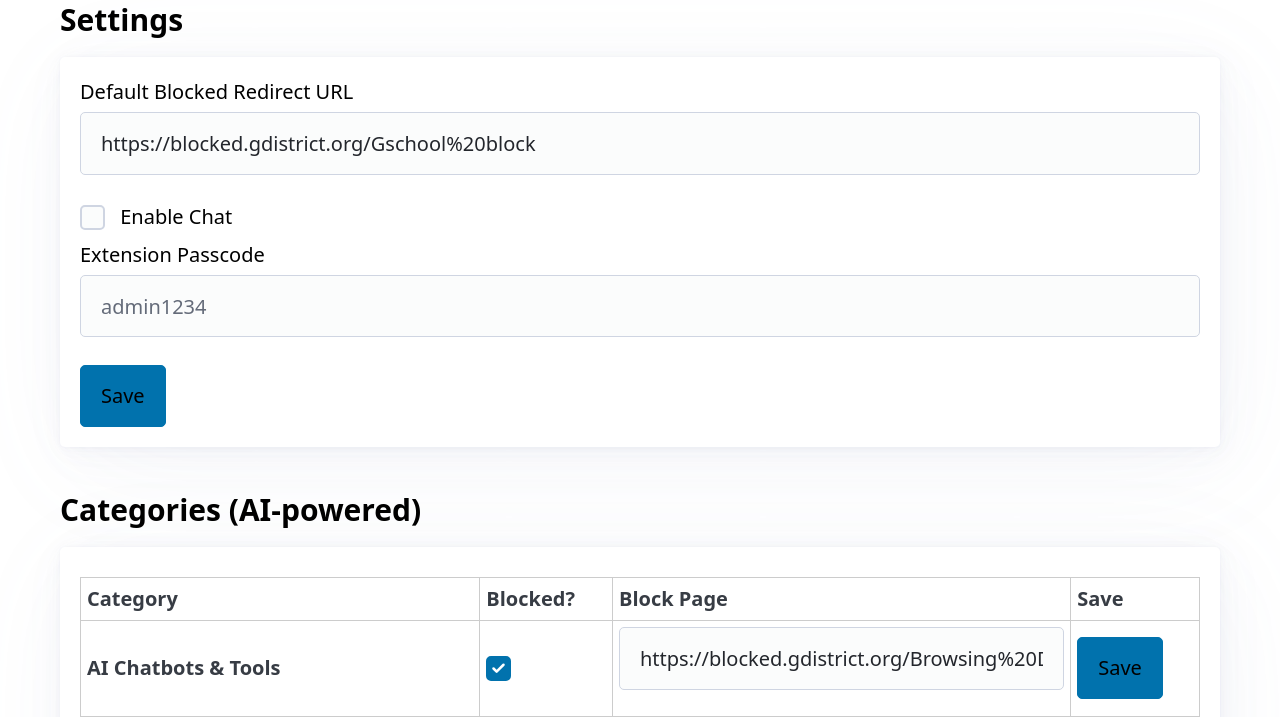
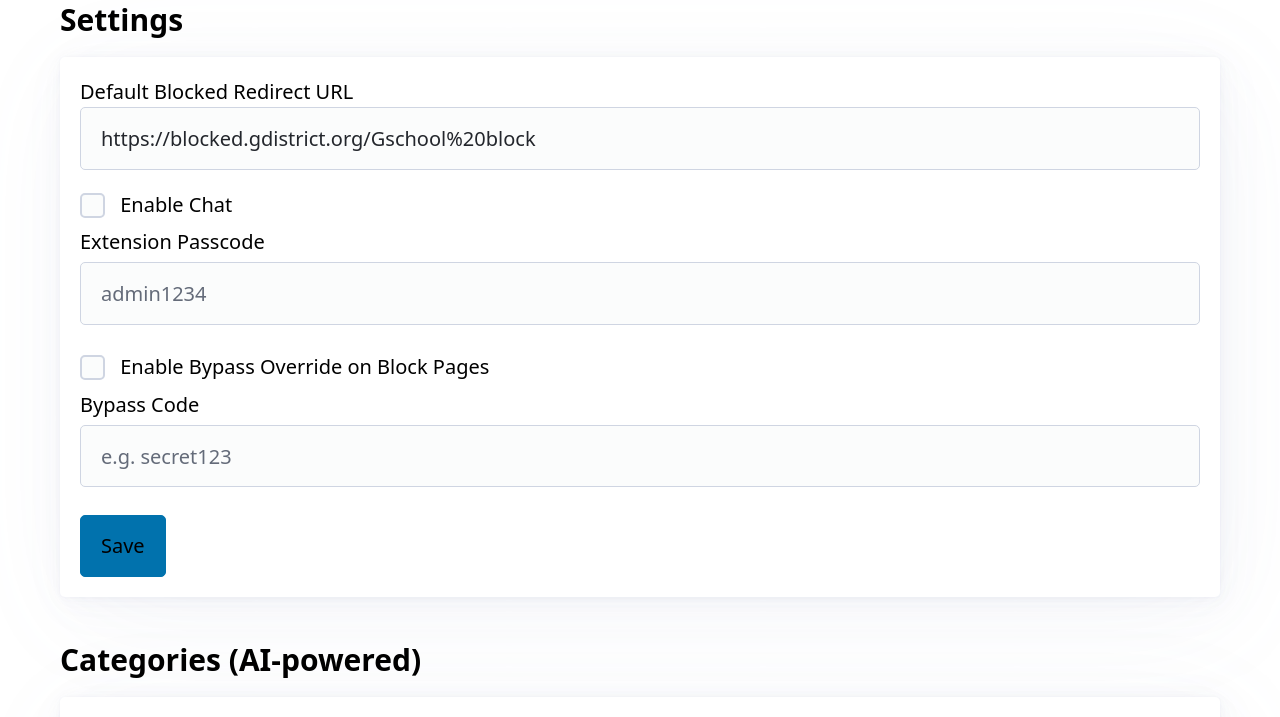
Before and after one commit to G-districts/still-cannot-win, a Flask app: template templates/admin.html in a window 1280 px wide. Shown: the part 88-805 px from the top of the page. Run offline with Flask 3, Linux system fonts and the light colour scheme; the template is opened without the code that fills it, so the values that code supplies are empty; data comes from the database, SQL or seed files in the repository; some libraries are stand-ins or nearby versions.

Commit message:
Update admin.html

```diff
--- a/templates/admin.html
+++ b/templates/admin.html
@@ -20,8 +20,7 @@
 </nav>
 
 <h3>Settings</h3>
-<article>
-  <label>Default Blocked Redirect URL
+<article  <label>Default Blocked Redirect URL
     <input id="blocked" type="url" value="{{ data.settings.blocked_redirect|default('https://blocked.gdistrict.org/Gschool%20block') }}">
   </label>
   <label>
@@ -30,6 +29,13 @@
   </label>
   <label>Extension Passcode
     <input id="passcode" type="password" placeholder="admin1234">
+  </label>
+  <label>
+    <input id="bypassEnabled" type="checkbox" {{ 'checked' if data.settings.bypass_enabled|default(False) else '' }}>
+    Enable Bypass Override on Block Pages
+  </label>
+  <label>Bypass Code
+    <input id="bypassCode" type="password" value="{{ data.settings.bypass_code|default('') }}" placeholder="e.g. secret123">
   </label>
   <button id="save">Save</button>
   <small id="msg" style="margin-left:8px"></small>
@@ -234,7 +240,9 @@ document.getElementById('save').onclick = async()=>{
   const body = {
     blocked_redirect: document.getElementById('blocked').value,
     chat_enabled: document.getElementById('chat').checked,
-    passcode: document.getElementById('passcode').value
+    passcode: document.getElementById('passcode').value,
+    bypass_enabled: document.getElementById('bypassEnabled').checked,
+    bypass_code: document.getElementById('bypassCode').value
   };
   const r = await fetch('/api/settings',{
     method:'POST',
```
